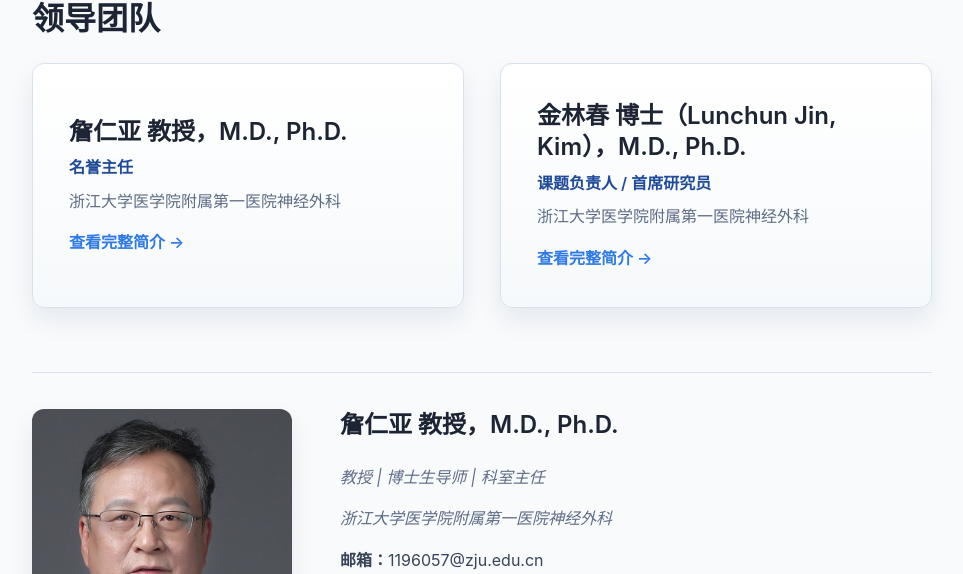
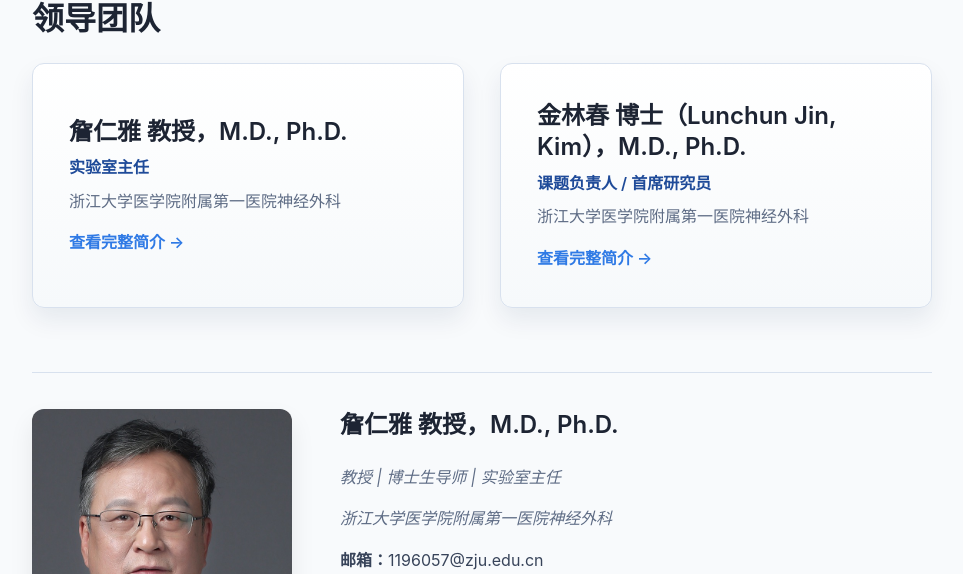
Before and after one commit to Zhan-JinLab/Zhan-JinLab.github.io, a Jekyll site: the page built from zh/leaders.md, in a window 1280 px wide and 900 px high, scrolled down 433 px. Shown: the part 143-717 px from the top of the window, without its empty margins (158-1121 px from the left). Built offline with Jekyll 4.4.1, drawn with Linux system fonts in a browser that asks for light colours; some of the changed text lies outside the part shown.

Commit message:
Fix zh nav labels, rename 詹仁雅/史锐, title to 实验室主任

```diff
--- a/_includes/navigation.html
+++ b/_includes/navigation.html
@@ -8,14 +8,14 @@
 <nav class="main-nav">
     <div class="nav-container">
         <ul class="nav-list">
-            <li><a href="{{ (lang_prefix | append: '/') | relative_url }}" {% if page.url == '/' or page.url == '/zh/' %}class="active"{% endif %}>Home</a></li>
-            <li><a href="{{ (lang_prefix | append: '/research/') | relative_url }}" {% if page.url contains '/research' %}class="active"{% endif %}>Research</a></li>
-            <li><a href="{{ (lang_prefix | append: '/leaders/') | relative_url }}" {% if page.url contains '/leaders' %}class="active"{% endif %}>Leaders</a></li>
-            <li><a href="{{ (lang_prefix | append: '/team/') | relative_url }}" {% if page.url contains '/team' %}class="active"{% endif %}>Team</a></li>
-            <li><a href="{{ (lang_prefix | append: '/publications/') | relative_url }}" {% if page.url contains '/publications' %}class="active"{% endif %}>Publications</a></li>
-            <li><a href="{{ (lang_prefix | append: '/news/') | relative_url }}" {% if page.url contains '/news' %}class="active"{% endif %}>News</a></li>
-            <li><a href="{{ (lang_prefix | append: '/photos/') | relative_url }}" {% if page.url contains '/photos' %}class="active"{% endif %}>Photos</a></li>
-            <li><a href="{{ (lang_prefix | append: '/contact/') | relative_url }}" {% if page.url contains '/contact' %}class="active"{% endif %}>Contact</a></li>
+            <li><a href="{{ (lang_prefix | append: '/') | relative_url }}" {% if page.url == '/' or page.url == '/zh/' %}class="active"{% endif %}>{% if current_lang == 'zh' %}首页{% else %}Home{% endif %}</a></li>
+            <li><a href="{{ (lang_prefix | append: '/research/') | relative_url }}" {% if page.url contains '/research' %}class="active"{% endif %}>{% if current_lang == 'zh' %}研究{% else %}Research{% endif %}</a></li>
+            <li><a href="{{ (lang_prefix | append: '/leaders/') | relative_url }}" {% if page.url contains '/leaders' %}class="active"{% endif %}>{% if current_lang == 'zh' %}领军团队{% else %}Leaders{% endif %}</a></li>
+            <li><a href="{{ (lang_prefix | append: '/team/') | relative_url }}" {% if page.url contains '/team' %}class="active"{% endif %}>{% if current_lang == 'zh' %}团队{% else %}Team{% endif %}</a></li>
+            <li><a href="{{ (lang_prefix | append: '/publications/') | relative_url }}" {% if page.url contains '/publications' %}class="active"{% endif %}>{% if current_lang == 'zh' %}论文{% else %}Publications{% endif %}</a></li>
+            <li><a href="{{ (lang_prefix | append: '/news/') | relative_url }}" {% if page.url contains '/news' %}class="active"{% endif %}>{% if current_lang == 'zh' %}新闻{% else %}News{% endif %}</a></li>
+            <li><a href="{{ (lang_prefix | append: '/photos/') | relative_url }}" {% if page.url contains '/photos' %}class="active"{% endif %}>{% if current_lang == 'zh' %}照片{% else %}Photos{% endif %}</a></li>
+            <li><a href="{{ (lang_prefix | append: '/contact/') | relative_url }}" {% if page.url contains '/contact' %}class="active"{% endif %}>{% if current_lang == 'zh' %}联系{% else %}Contact{% endif %}</a></li>
         </ul>
         <div class="lang-switch nav-lang">
             <a class="{% if current_lang == 'en' %}active{% endif %}" href="{{ '/' | relative_url }}">EN</a>
--- a/zh/leaders.md
+++ b/zh/leaders.md
@@ -10,8 +10,8 @@ lang: zh
 <div class="leaders-grid">
     <div class="leader-card">
         <div class="leader-meta">
-            <h3>詹仁亚 教授，M.D., Ph.D.</h3>
-            <p class="role">名誉主任</p>
+            <h3>詹仁雅 教授，M.D., Ph.D.</h3>
+            <p class="role">实验室主任</p>
             <p class="affil">浙江大学医学院附属第一医院神经外科</p>
             <a class="leader-link" href="#zhan-renya">查看完整简介 →</a>
         </div>
@@ -33,8 +33,8 @@ lang: zh
         <img src="{{ '/assets/images/ZhanRenya.jpg' | relative_url }}" alt="詹仁亚">
     </div>
     <div class="profile-body">
-        <h3>詹仁亚 教授，M.D., Ph.D.</h3>
-        <p class="title">教授 | 博士生导师 | 科室主任</p>
+        <h3>詹仁雅 教授，M.D., Ph.D.</h3>
+        <p class="title">教授 | 博士生导师 | 实验室主任</p>
         <p class="title">浙江大学医学院附属第一医院神经外科</p>
         <p><strong>邮箱：</strong>1196057@zju.edu.cn</p>
 
```
Also changed, not shown: zh/contact.md (+2 -2 lines), zh/photos.md (+1 -1 lines), zh/publications.md (+1 -1 lines), zh/team.md (+1 -1 lines).
